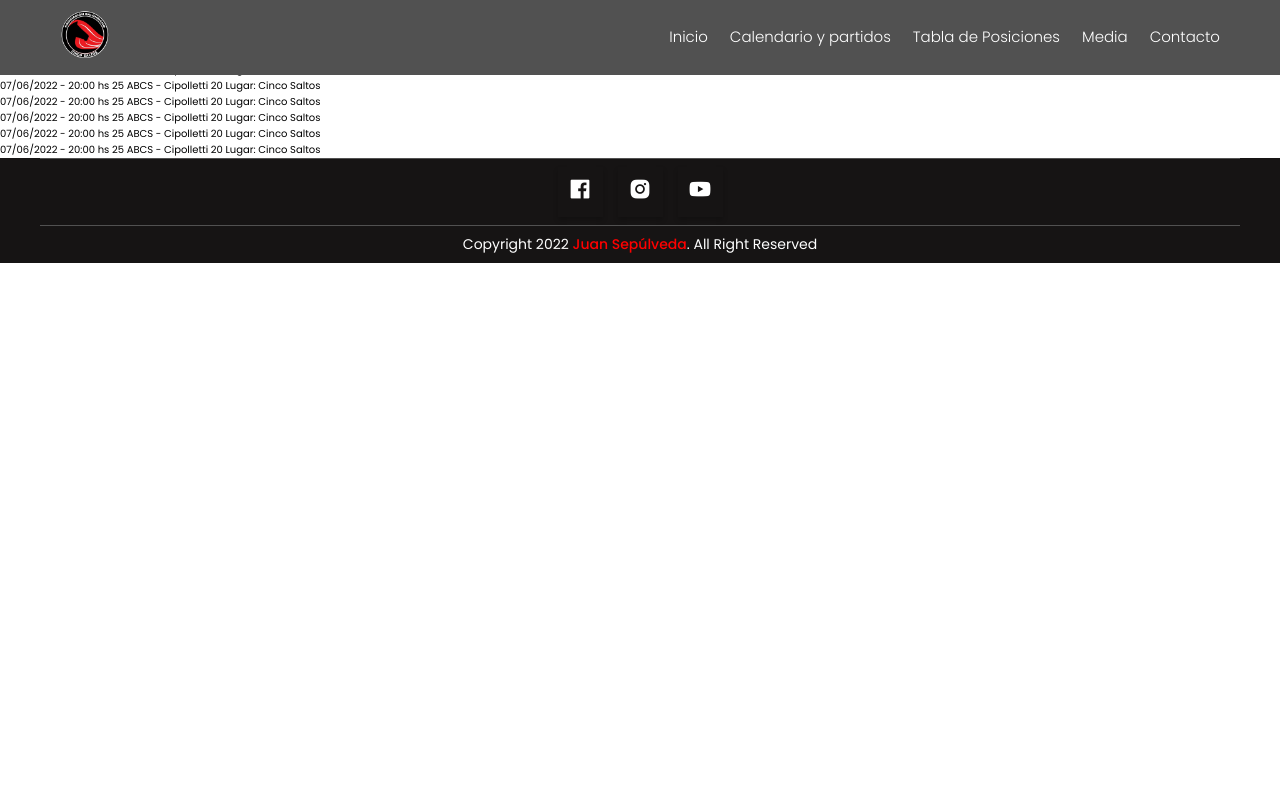
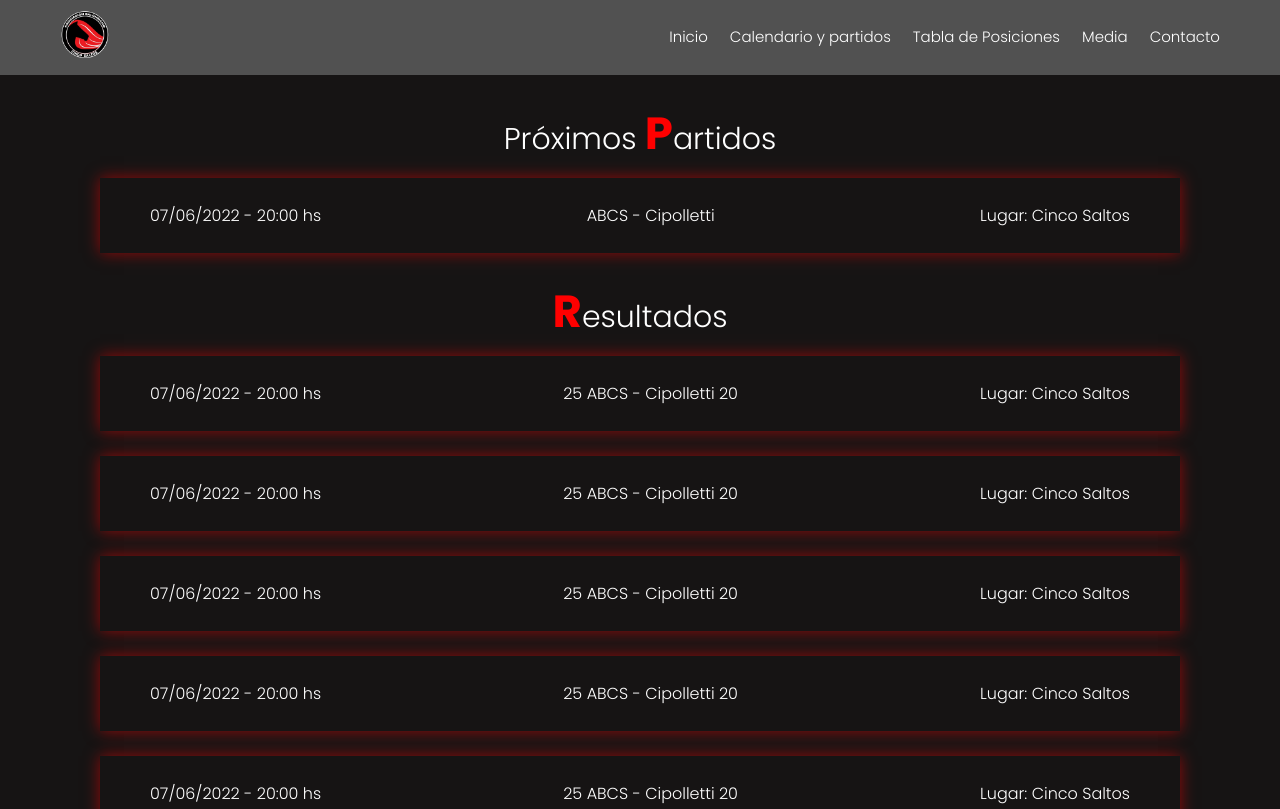
Before and after one commit to JuanySepu/BalonmanoCincoSaltos-Sepulveda, a plain HTML site: page pages/partidos.html in a window 1280 px wide. Shown: the top 809 px of the page. Drawn offline with nearby package versions, Linux system fonts and the light colour scheme.

Commit message:
Finalizacion de estilos de la pagina

```diff
--- a/style-sass.scss
+++ b/style-sass.scss
@@ -17,3 +17,45 @@ html {
     overflow-x: hidden;
     scroll-behavior: smooth;
 }
+
+section{
+    font-size: 1.5rem;
+    padding: 100px;
+    background: #161414;
+
+    .seccion{
+        .titulo{
+            .texto__titulo{
+                text-align: center;
+                color: #fff;
+                font-size: 2em;
+                font-weight: 300;
+
+                span{
+                    color: red;
+                    font-weight: 700;
+                    font-size: 1.5em;
+                }
+            }
+        }
+
+        .partido{
+            margin-top: 10px;
+            margin-bottom: 25px;
+            padding: 25px 20px;
+            color: #fff;
+            font-size: 16px;
+            font-weight: 300;
+            background: #161414;
+            box-shadow: 0px 0px 15px rgba(255, 0, 0, 0.534);
+            display: flex;
+            justify-content: space-between;
+            align-items: center;
+            flex-wrap: wrap;
+
+            span{
+                padding: 0 3rem;
+            }
+        }
+    }
+}
```
Also changed, not shown: style-sass.css, 1 other file.
